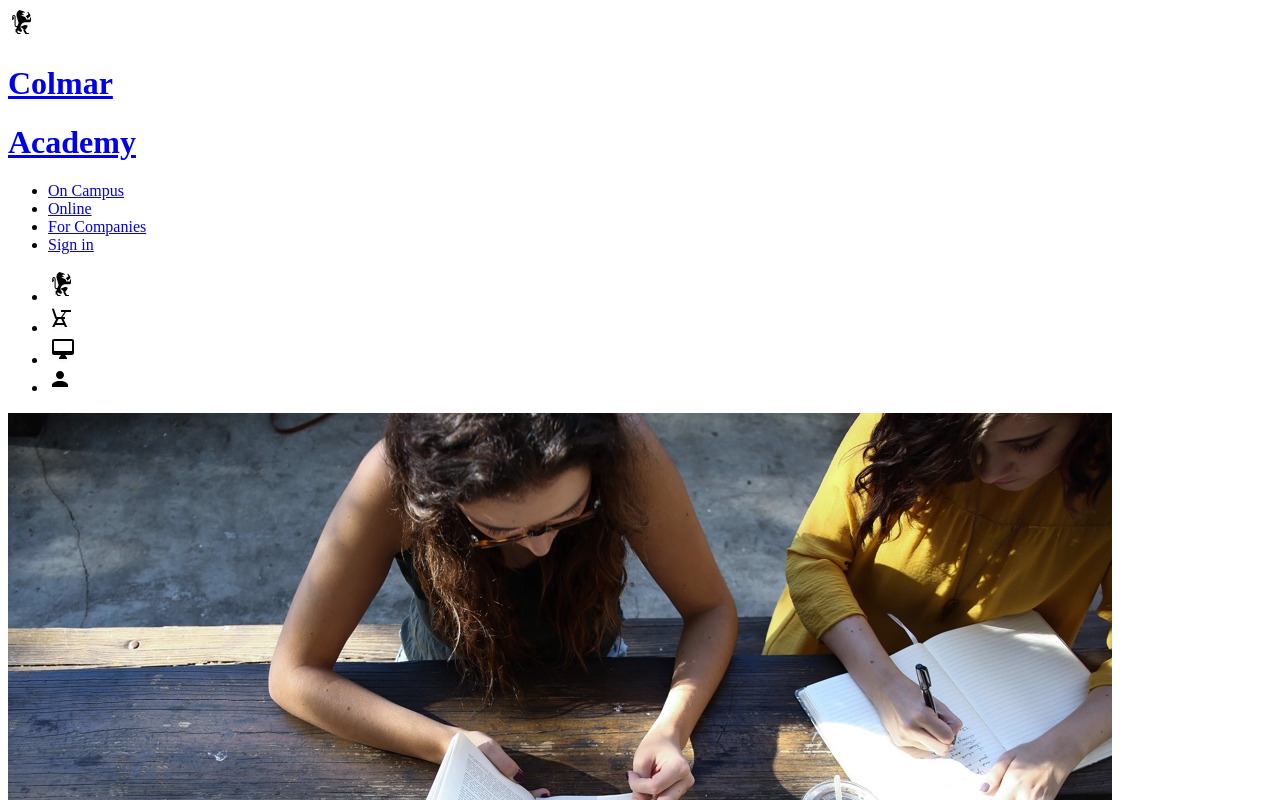
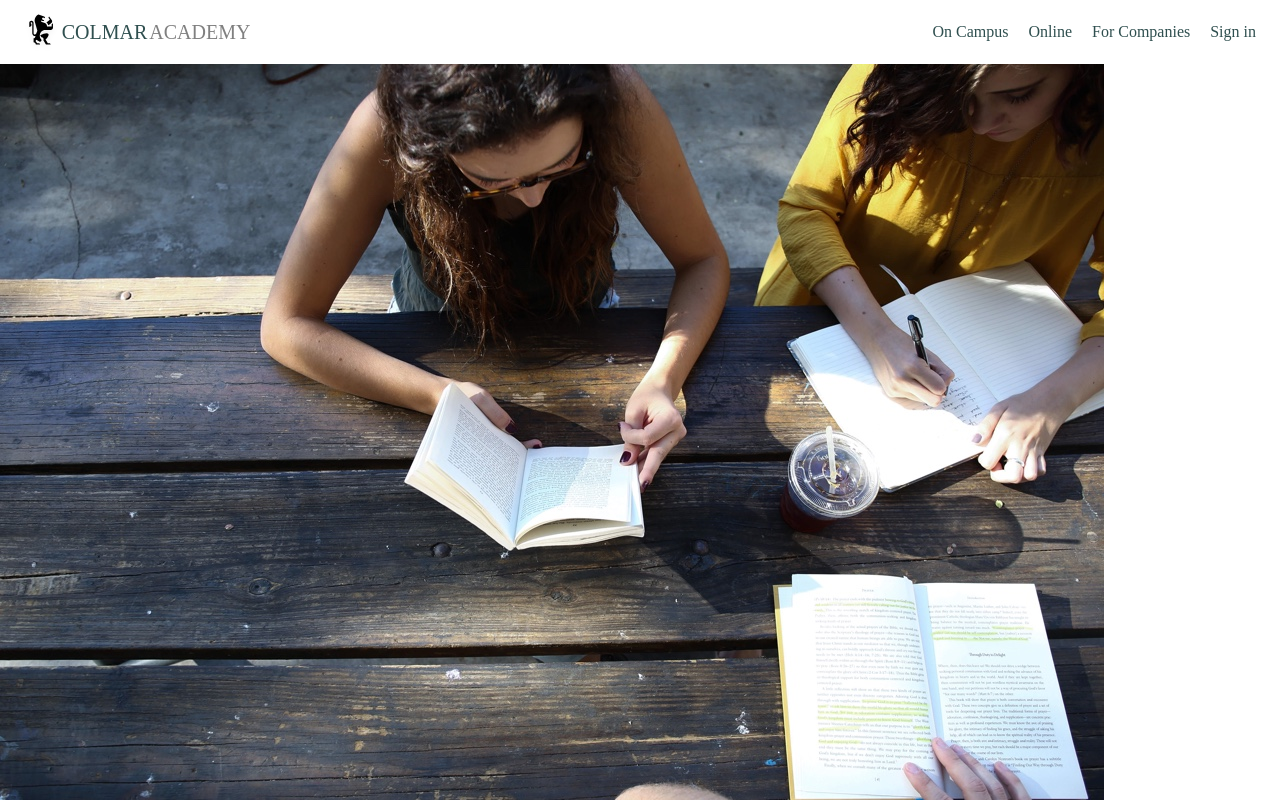
Before and after one commit to donedonkey/capstone_colmar_assets, a plain HTML site: page index.html in a window 1280 px wide. Shown: the top 800 px of the page. Drawn offline with Linux system fonts and the light colour scheme; a web font is replaced by a local one.

Commit message:
Style header

```diff
--- a/index.html
+++ b/index.html
@@ -1,6 +1,7 @@
 <!DOCTYPE html>
 <html>
     <head>
+        <link href="resources/fonts/avenir_ff/AvenirLTStd-Black.otf" type="text/css" rel="stylesheet">
         <link href="resources/css/style.css" rel="stylesheet" type="text/css">
         <title>Colmar Academy</title>
     </head>
@@ -8,7 +9,7 @@
         <header>
             <a id="logo" class="desktop" href="index.html">
                 <img src="resources/images/ic-logo.svg">
-                <span><h1>Colmar </h1><h1>Academy</h1></span>
+                <h1 id="colmar">Colmar</h1><h1 id="academy">Academy</h1>
             </a>
             <nav class="desktop">
                 <ul>
--- a/resources/css/style.css
+++ b/resources/css/style.css
@@ -0,0 +1,80 @@
+@font-face {
+    font-family: "Avenir";
+    src: url(../fonts/avenir_ff/AvenirLTStd-Roman.otf);
+}
+
+@font-face {
+    font-family: "Avenir Black";
+    src: url(../fonts/avenir_ff/AvenirLTStd-Black.otf)
+}
+
+body {
+    font-family: Avenir;
+    margin: 0;
+}
+
+a {
+    text-decoration: none;
+}
+
+header {
+    width: 100%;
+    height: 64px;
+    display: flex;
+    align-items: center;
+    justify-content: space-between;
+}
+
+#logo {
+    margin-left: 24px;
+    float: left;
+}
+
+#logo img {
+    vertical-align: middle;
+    height: 40px;
+}
+
+#logo h1 {
+    text-transform: uppercase;
+    display: inline-block;
+    padding: 0;
+    font-family: "Avenir Black";
+    font-size: 20px;
+    font-weight: normal;
+    vertical-align: middle;
+}
+
+h1#colmar {
+    color: darkslategray;
+    padding-right: 2px;
+}
+
+#academy {
+    color: gray;
+}
+
+nav {
+    float: right;
+    vertical-align: middle;
+    margin-right: 24px;
+}
+
+ul {
+    margin: 0;
+    vertical-align: middle;
+}
+
+ul li {
+    display: inline-block;
+    margin-left: 16px;
+    padding: 0;
+}
+
+ul li a {
+    color: darkslategray;
+}
+
+.mobile {
+    display: none;
+}
```
